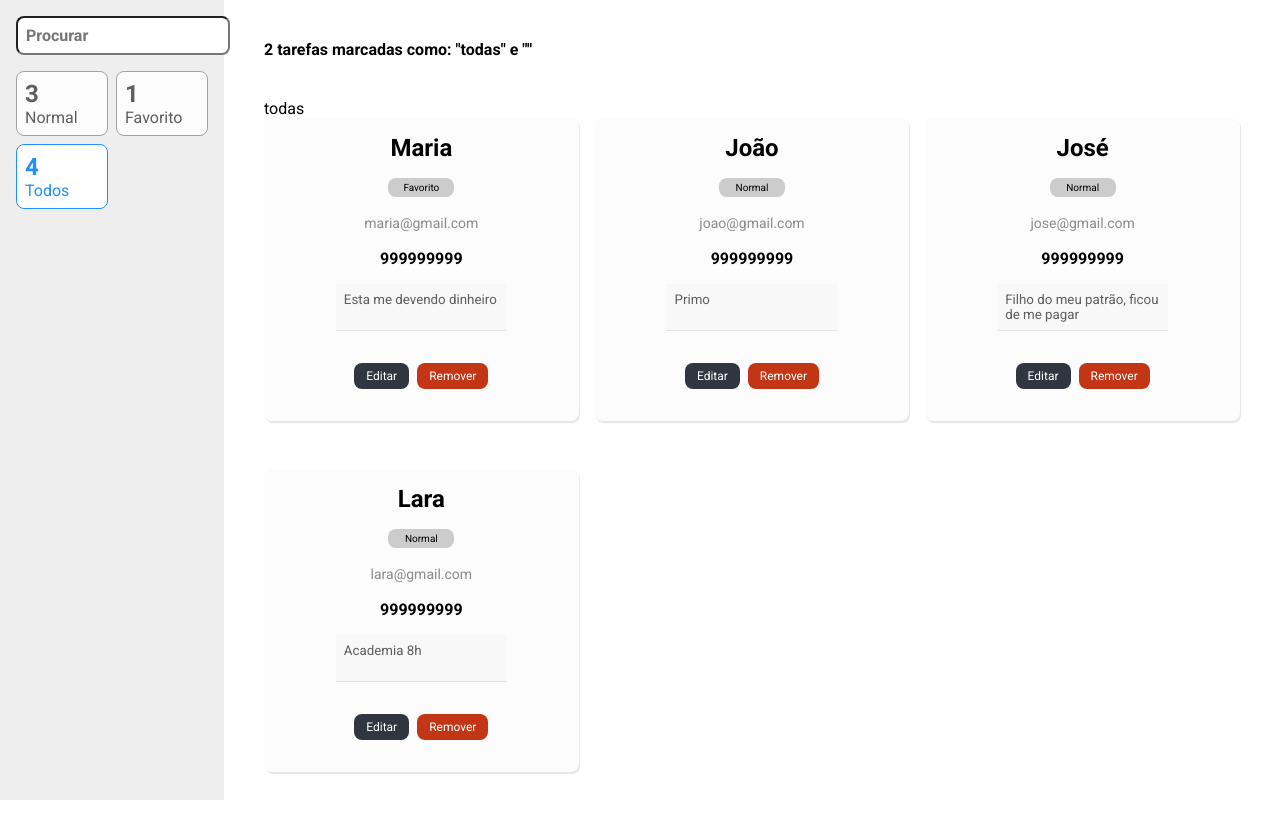
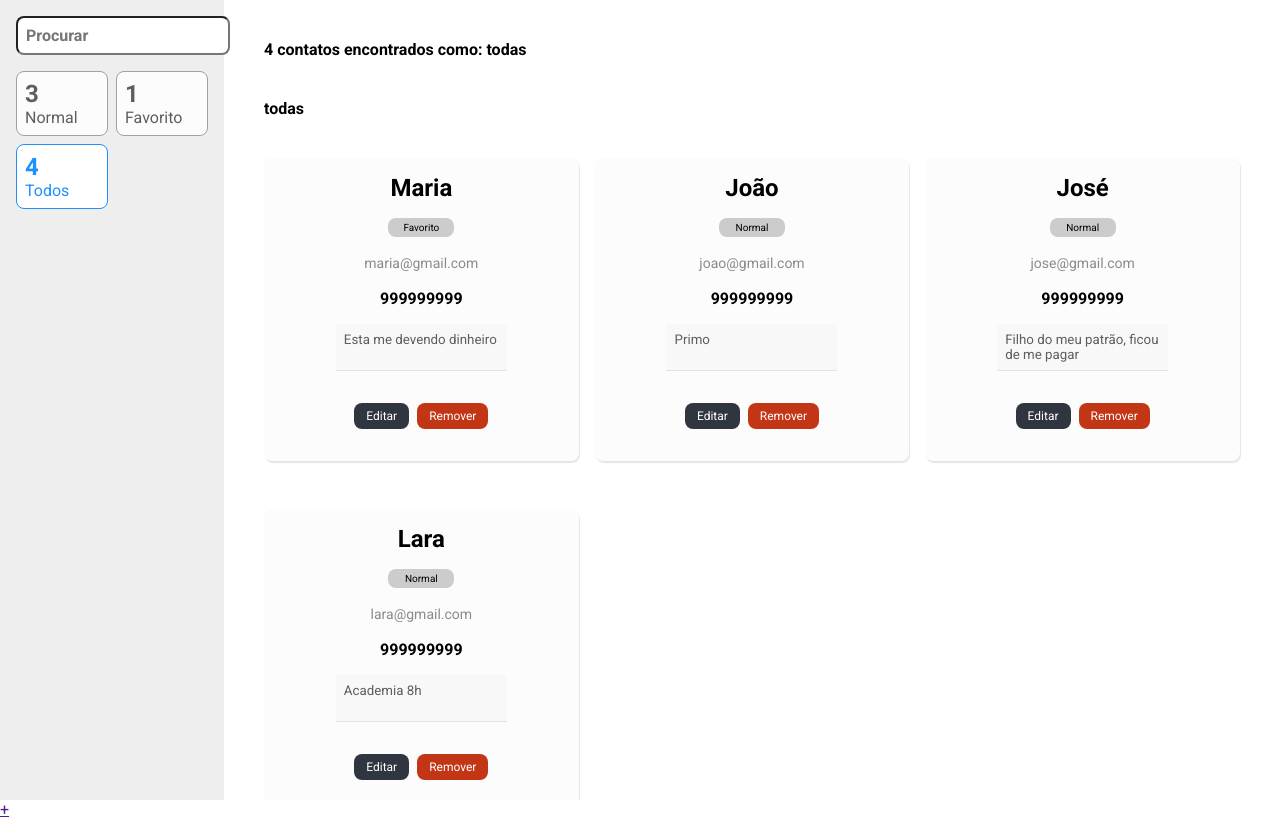
Before and after one commit to Jaktung/lista-de-contatos, a React (Vite) app: page / in a window 1280 px wide. Built offline with nearby package versions, Linux system fonts and the light colour scheme.

Commit message:
adicionando a exibicao da filtragem

```diff
--- a/package.json
+++ b/package.json
@@ -27,6 +27,7 @@
     "eslint-plugin-react-hooks": "^5.0.0",
     "eslint-plugin-react-refresh": "^0.4.18",
     "globals": "^15.14.0",
+    "react-router-dom": "^7.3.0",
     "typescript": "~5.7.2",
     "typescript-eslint": "^8.22.0",
     "vite": "^6.1.0"
--- a/src/App.tsx
+++ b/src/App.tsx
@@ -1,16 +1,22 @@
-import SideBar from "./containers/SideBar";
-import ContactList from "./containers/ContactList";
 import EstiloGlobal, { Container } from "./styles";
+import store from "./store";
+import Home from "./pages/Home";
+import Add from "./pages/AddContact";
+
 import { Provider } from "react-redux";
-import store from "./store";
+import { BrowserRouter, Route, Routes } from "react-router-dom";
 
 function App() {
     return (
         <Provider store={store}>
             <EstiloGlobal />
             <Container>
-                <SideBar />
-                <ContactList />
+                <BrowserRouter>
+                    <Routes>
+                        <Route path="/" element={<Home />} />
+                        <Route path="add" element={<Add />} />
+                    </Routes>
+                </BrowserRouter>
             </Container>
         </Provider>
     );
--- /dev/null
+++ b/src/components/AddButton/index.tsx
@@ -0,0 +1,5 @@
+const AddButton = () => {
+    return <a href="">+</a>;
+};
+
+export default AddButton;
--- a/src/containers/ContactList/index.tsx
+++ b/src/containers/ContactList/index.tsx
@@ -25,19 +25,33 @@ const ContactList = () => {
         }
     }
 
+    const showFilterResult = (amount: number) => {
+        let message = "";
+
+        const complement =
+            term !== undefined && term.length > 0 ? `e "${term}"` : "";
+
+        if (criterion === "todas") {
+            message = `${amount} contatos encontrados como: todas ${complement}`;
+        } else {
+            message = `${amount} contatos encontrados como: ${`${criterion}=${value}`} ${complement}`;
+        }
+        return message;
+    };
+
+    const contacts = contactFilter();
+    const message = showFilterResult(contacts.length);
+
     return (
         <S.Main>
-            <S.MainText>
-                2 tarefas marcadas como: <span>"todas"</span> e{" "}
-                <span>"{term}"</span>{" "}
-            </S.MainText>
-            <ul>
+            <S.MainText>{message}</S.MainText>
+            <S.MainList>
                 <li>{term}</li>
                 <li>{criterion}</li>
                 <li>{value}</li>
-            </ul>
+            </S.MainList>
             <S.GridList>
-                {contactFilter().map((c) => (
+                {contacts.map((c) => (
                     <li key={c.email}>
                         <Contact {...c} />
                     </li>
--- a/src/containers/ContactList/styles.ts
+++ b/src/containers/ContactList/styles.ts
@@ -14,6 +14,11 @@ export const MainText = styled.p`
     margin-bottom: 40px;
 `;
 
+export const MainList = styled.ul`
+    padding-bottom: 40px;
+    font-weight: bold;
+`;
+
 export const GridList = styled.ul`
     display: grid;
     gap: 16px;
--- /dev/null
+++ b/src/pages/AddContact/index.tsx
@@ -0,0 +1,5 @@
+const Add = () => {
+    return <div>Add</div>;
+};
+
+export default Add;
--- /dev/null
+++ b/src/pages/Home/index.tsx
@@ -0,0 +1,15 @@
+import AddButton from "../../components/AddButton";
+import ContactList from "../../containers/ContactList";
+import SideBar from "../../containers/SideBar";
+
+const Home = () => {
+    return (
+        <>
+            <SideBar />
+            <ContactList />
+            <AddButton />
+        </>
+    );
+};
+
+export default Home;
```
Also changed, not shown: src/components/AddButton/styles.ts (added, +10 -0 lines), 1 other file (tests, documents, lock files or other folders).
